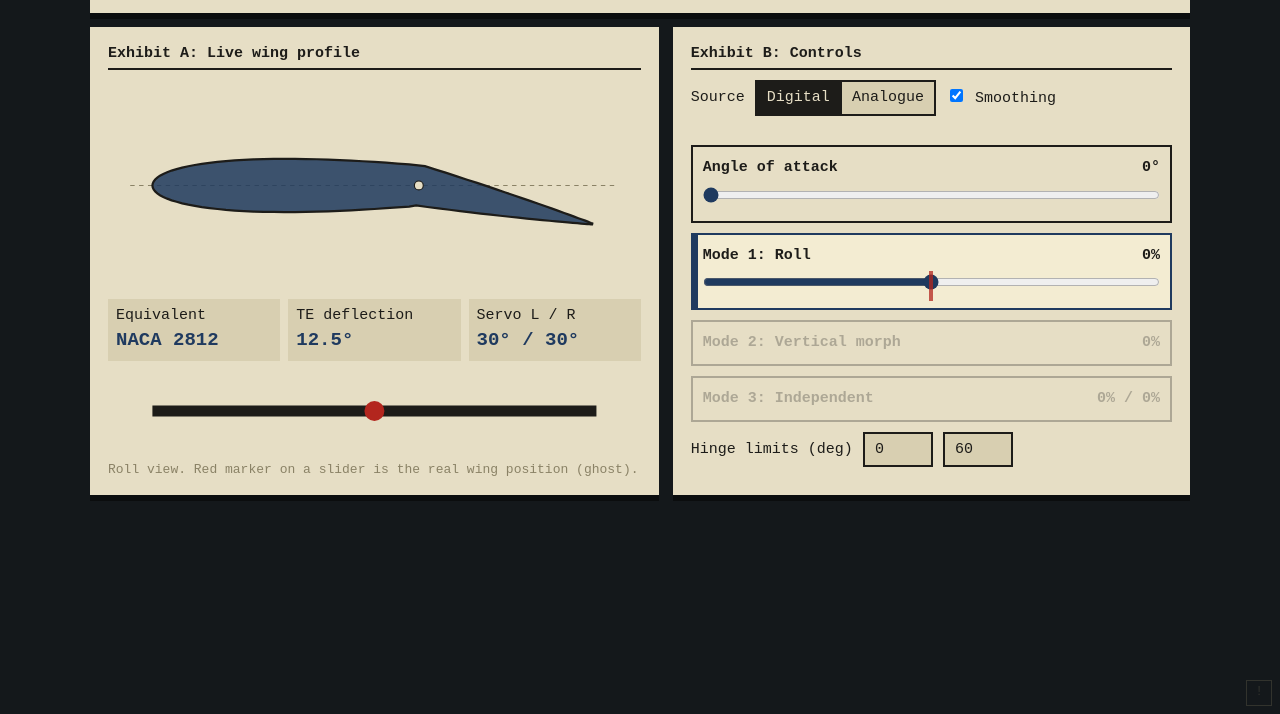
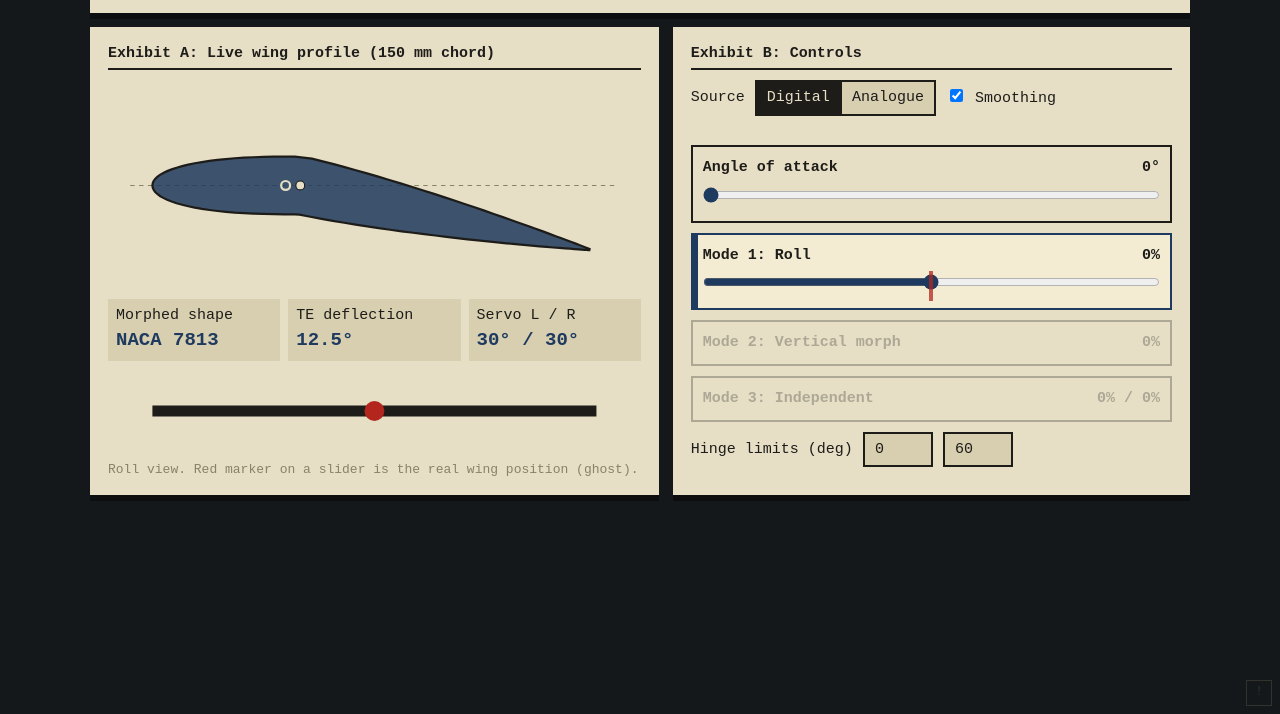
Before and after one commit to kisku-stack/DESN1K-, a plain HTML site: page index.html in a window 1280 px wide. Shown: the part 86-800 px from the top of the page. Drawn offline with Linux system fonts and the light colour scheme.

Commit message:
Fixed modes not working and the hinge of the morphing wing

```diff
--- a/index.html
+++ b/index.html
@@ -27,6 +27,7 @@ svg{width:100%;height:auto;display:block}
 .read div{background:var(--paper2);padding:6px 8px}.read b{display:block;font-size:19px;color:var(--blue)}
 .mode{border:2px solid var(--ink);padding:10px;margin-bottom:10px;transition:opacity .25s,filter .25s}
 .mode.off{opacity:.28;filter:grayscale(1);pointer-events:none}
+.mode.off header{pointer-events:auto}
 .mode.act{background:#f3ecd2;border-color:var(--blue);box-shadow:inset 5px 0 0 var(--blue)}
 .mode header{display:flex;justify-content:space-between;cursor:pointer;font-weight:bold}
 .mode .body{display:none;margin-top:8px}.mode.act .body{display:block}
@@ -63,11 +64,11 @@ body.hacked #hack{display:flex;animation:glitch .25s steps(2) infinite}
 </div>
 
 <div class="sheet">
-  <h2>Exhibit A: Live wing profile</h2>
+  <h2>Exhibit A: Live wing profile (150 mm chord)</h2>
   <svg viewBox="0 0 480 190" aria-label="Wing profile"><line x1="20" y1="95" x2="460" y2="95" stroke="#8a8266" stroke-dasharray="4 4"/>
-    <g id="afGroup"><path id="af" fill="#1f3a5f" fill-opacity=".85" stroke="#1d1c19" stroke-width="2"/><circle id="hingeDot" r="4" fill="#e6dec5" stroke="#1d1c19"/></g></svg>
+    <g id="afGroup"><path id="af" fill="#1f3a5f" fill-opacity=".85" stroke="#1d1c19" stroke-width="2"/><circle id="pivotDot" r="4" fill="none" stroke="#e6dec5" stroke-width="2"/><circle id="hingeDot" r="4" fill="#e6dec5" stroke="#1d1c19"/></g></svg>
   <div class="read">
-    <div>Equivalent<b id="naca">-</b></div><div>TE deflection<b id="defl">-</b></div><div>Servo L / R<b id="lr">-</b></div>
+    <div>Morphed shape<b id="naca">-</b></div><div>TE deflection<b id="defl">-</b></div><div>Servo L / R<b id="lr">-</b></div>
   </div>
   <svg viewBox="0 0 480 90" aria-label="Front view"><g id="front" transform="translate(240 45)"><line id="fl" x1="0" y1="0" x2="-200" y2="0" stroke="#1d1c19" stroke-width="10"/><line id="fr" x1="0" y1="0" x2="200" y2="0" stroke="#1d1c19" stroke-width="10"/><circle r="9" fill="#b3261e"/></g></svg>
   <div class="sub">Roll view. Red marker on a slider is the real wing position (ghost).</div>
@@ -103,7 +104,12 @@ body.hacked #hack{display:flex;animation:glitch .25s steps(2) infinite}
 
 <script>
 // ===== Edit these from your CAD =====
-const CFG={minA:0,maxA:60,aoaMin:0,aoaMax:30,thick:12,hinge:0.6,maxDefl:25};
+const CFG={minA:0,maxA:60,aoaMin:0,aoaMax:30,
+  chord:150,      // mm
+  thick:13,       // NACA 0013 -> 19.5 mm thick
+  pivot:0.30,     // mounting hole at 45 mm / 150 mm
+  hinge:0.333,    // 50 mm from leading edge / 150 mm chord
+  maxDefl:25};    // trailing-edge deflection at max servo angle (CHECK)
 // ====================================
 const $=s=>document.querySelector(s), $$=s=>[...document.querySelectorAll(s)];
 const S={mode:1,src:'D',smooth:true,hacked:false,disco:false,conn:false};
@@ -139,6 +145,7 @@ function drawAirfoil(avg,aoa){
   const P=([x,y])=>`${(X+x*SC).toFixed(1)},${(95-y*SC).toFixed(1)}`;
   $('#af').setAttribute('d','M'+up.map(P).join('L')+'L'+lo.reverse().map(P).join('L')+'Z');
   $('#hingeDot').setAttribute('cx',X+CFG.hinge*SC);$('#hingeDot').setAttribute('cy',95);
+  $('#pivotDot').setAttribute('cx',X+CFG.pivot*SC);$('#pivotDot').setAttribute('cy',95);
   $('#afGroup').setAttribute('transform',`rotate(${-aoa} ${X+SC*.25} 95)`);
   const f=fitNaca(d);
   $('#naca').textContent=`NACA ${Math.max(0,Math.round(f.m))}${f.p}${String(CFG.thick).padStart(2,'0')}`;
```
